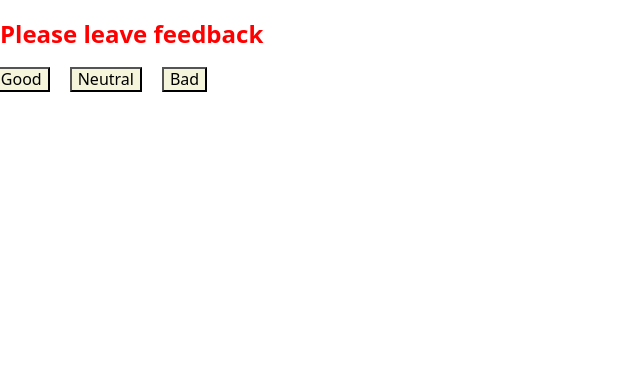
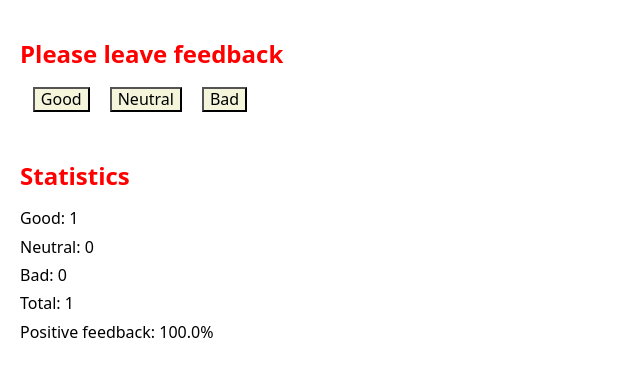
Before and after one commit to Dmytro-Ivanenko/goit-react-hw-02-feedback, a React (Create React App) app: page / in a window 1280 px wide. Both pictures are taken after a click on the button "Good". Shown: the top 376 px of the page, without its empty margins (0-640 px from the left). Built offline with nearby package versions, Linux system fonts and the light colour scheme.

Commit message:
task 1 ready

```diff
--- a/src/components/App.jsx
+++ b/src/components/App.jsx
@@ -1,6 +1,8 @@
 import React, { Component } from 'react';
 import Section from '../components/Section/Section';
 import FeedbackOptions from '../components/FeedbackOptions/FeedbackOptions';
+import Statistics from '../components/Statistics/Statistics';
+import Notification from '../components/Notification/Notification';
 
 class App extends Component {
   state = {
@@ -15,14 +17,44 @@ class App extends Component {
     });
   };
 
+  countTotalFeedback = () => {
+    return Object.values(this.state).reduce((count, value) => {
+      return count + value;
+    }, 0);
+  };
+
+  countPositiveFeedbackPercentage = () => {
+    const total = this.countTotalFeedback();
+    const result = total > 0 ? (this.state.good / total) * 100 : 0;
+    return result;
+  };
+
   render() {
+    const { good, neutral, bad } = this.state;
+
     return (
+      <>
         <Section title="Please leave feedback">
           <FeedbackOptions
             options={['Good', 'Neutral', 'Bad']}
             onLeaveFeedback={this.onLeaveFeedback}
           />
         </Section>
+
+        <Section title="Statistics">
+          {this.countTotalFeedback() > 0 ? (
+            <Statistics
+              good={good}
+              neutral={neutral}
+              bad={bad}
+              total={this.countTotalFeedback()}
+              positivePercentage={this.countPositiveFeedbackPercentage()}
+            ></Statistics>
+          ) : (
+            <Notification message="There is no feedback"></Notification>
+          )}
+        </Section>
+      </>
     );
   }
 }
--- a/src/components/FeedbackOptions/FeedbackOptions.jsx
+++ b/src/components/FeedbackOptions/FeedbackOptions.jsx
@@ -1,13 +1,11 @@
-import React, { Component } from 'react';
+import React from 'react';
+import PropTypes from 'prop-types';
 import styles from './feedbackOptions.module.scss';
 
-class FeedbackOptions extends Component {
-  render() {
-    const { onLeaveFeedback } = this.props;
-
+const FeedbackOptions = ({ onLeaveFeedback, options }) => {
   return (
     <div className={styles.optionsWrapper}>
-        {this.props.options.map(type => {
+      {options.map(type => {
         return (
           <button
             key={type}
@@ -22,7 +20,11 @@ class FeedbackOptions extends Component {
       })}
     </div>
   );
-  }
-}
+};
+
+FeedbackOptions.propTypes = {
+  onLeaveFeedback: PropTypes.func.isRequired,
+  options: PropTypes.arrayOf(PropTypes.string).isRequired,
+};
 
 export default FeedbackOptions;
--- a/src/components/FeedbackOptions/feedbackOptions.module.scss
+++ b/src/components/FeedbackOptions/feedbackOptions.module.scss
@@ -1,12 +1,17 @@
 .button {
   background-color: beige;
   cursor: pointer;
+
+  &:active {
+    color: red;
+  }
 }
 
 .optionsWrapper {
   display: flex;
   justify-content: center;
   align-items: center;
+  margin-left: 20px;
 
   gap: 20px;
 
--- /dev/null
+++ b/src/components/Notification/Notification.jsx
@@ -0,0 +1,12 @@
+import React from 'react';
+import PropTypes from 'prop-types';
+
+const Notification = ({ message }) => {
+  return <p>{message}</p>;
+};
+
+Notification.propTypes = {
+  message: PropTypes.string.isRequired,
+};
+
+export default Notification;
--- a/src/components/Section/Section.jsx
+++ b/src/components/Section/Section.jsx
@@ -1,26 +1,19 @@
 import React from 'react';
+import PropTypes from 'prop-types';
 import styles from './section.module.scss';
-
-// class Section extends Component {
-//   render() {
-//     const { children } = this.props;
-
-//     return (
-//       <>
-//         <h2 className={styles.title}>{this.props.title}</h2>
-//         {children}
-//       </>
-//     );
-//   }
-// }
 
 const Section = ({ children, title }) => {
   return (
-    <>
+    <div className={styles.section}>
       <h2 className={styles.title}>{title}</h2>
       {children}
-    </>
+    </div>
   );
 };
 
+Section.propTypes = {
+  title: PropTypes.string.isRequired,
+  children: PropTypes.element.isRequired,
+};
+
 export default Section;
--- a/src/components/Section/section.module.scss
+++ b/src/components/Section/section.module.scss
@@ -1,3 +1,7 @@
 .title {
   color: red;
 }
+
+.section {
+  margin-bottom: 50px;
+}
--- a/src/components/Statistics/Statistics.jsx
+++ b/src/components/Statistics/Statistics.jsx
@@ -0,0 +1,25 @@
+import React from 'react';
+import PropTypes from 'prop-types';
+import styles from './statistics.module.scss';
+
+const Statistics = ({ good, neutral, bad, total, positivePercentage = 0 }) => {
+  return (
+    <ul>
+      <li>Good: {good}</li>
+      <li>Neutral: {neutral}</li>
+      <li>Bad: {bad}</li>
+      <li>Total: {total}</li>
+      <li>Positive feedback: {positivePercentage.toFixed(1)}%</li>
+    </ul>
+  );
+};
+
+Statistics.propTypes = {
+  good: PropTypes.number.isRequired,
+  neutral: PropTypes.number.isRequired,
+  bad: PropTypes.number.isRequired,
+  total: PropTypes.number.isRequired,
+  positivePercentage: PropTypes.number.isRequired,
+};
+
+export default Statistics;
--- a/src/index.scss
+++ b/src/index.scss
@@ -1 +1,16 @@
 @import '~modern-normalize/modern-normalize.css';
+
+body {
+  padding: 20px;
+}
+
+li,
+ul {
+  list-style: none;
+  padding: 0px;
+  margin: 0px;
+}
+
+li {
+  margin-bottom: 10px;
+}
```
Lines whose indentation alone changed are shown as unchanged.
